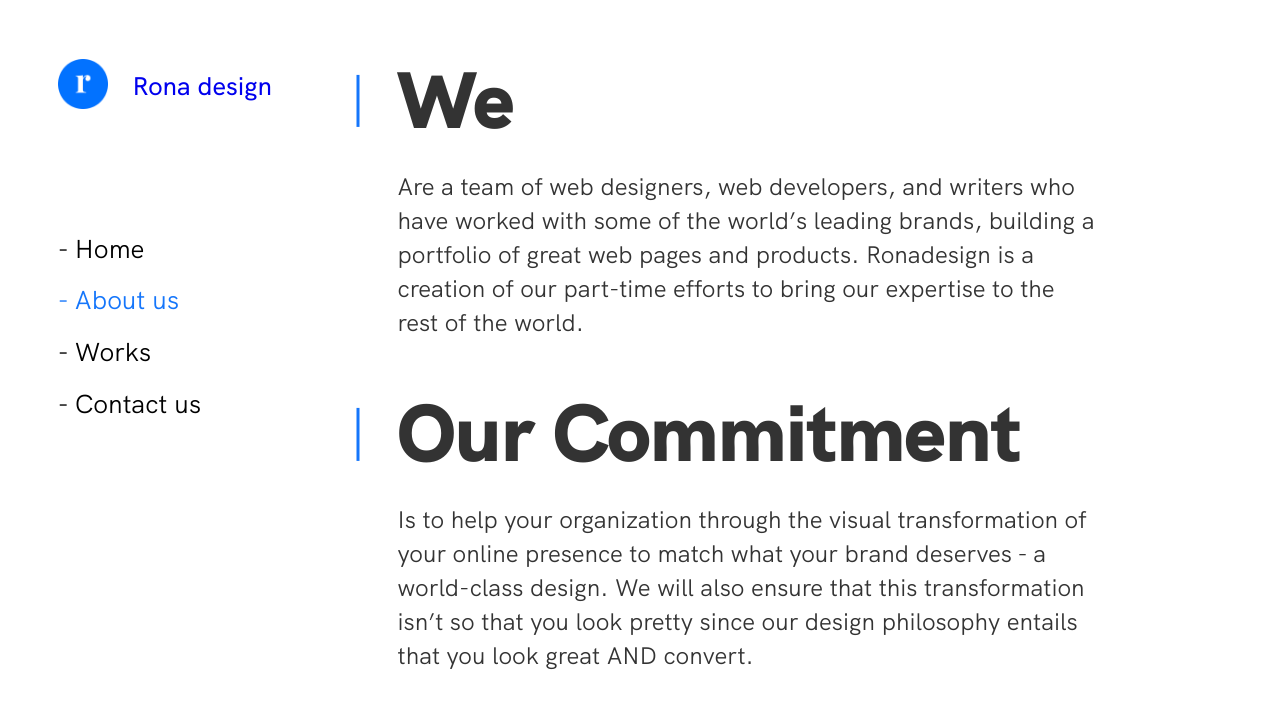
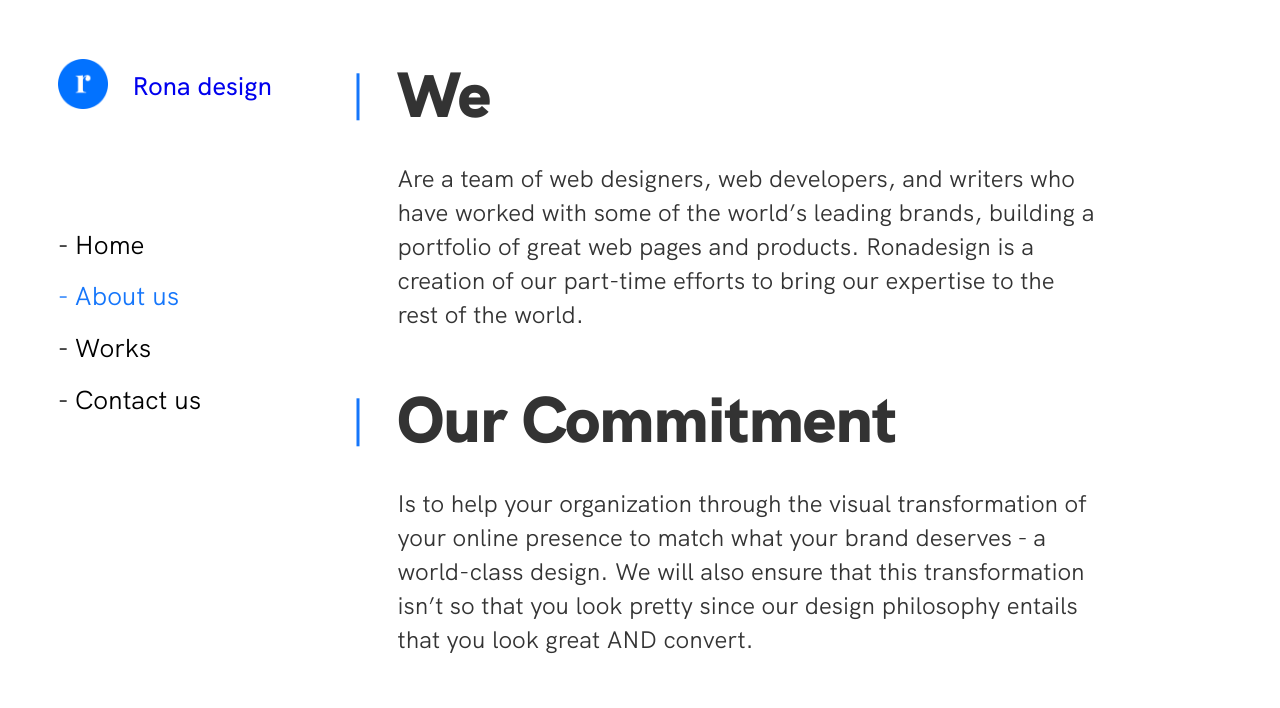
Before and after one commit to krmuthu/ronadesign, a Gatsby site: page /about-us in a window 1280 px wide. Built offline with nearby package versions, Linux system fonts and the light colour scheme; Gatsby itself is replaced by a stand-in of ours.

Commit message:
Update h1 in about

```diff
--- a/src/css/about-us.css
+++ b/src/css/about-us.css
@@ -1,6 +1,10 @@
 .about  p{
 font-size: 1.5rem;
 max-width: 700px;
+}
+.about h1{
+    font-size: 4rem;
+    line-height: 4rem;
 }
 .commitment {
     margin-top:30px;
```
